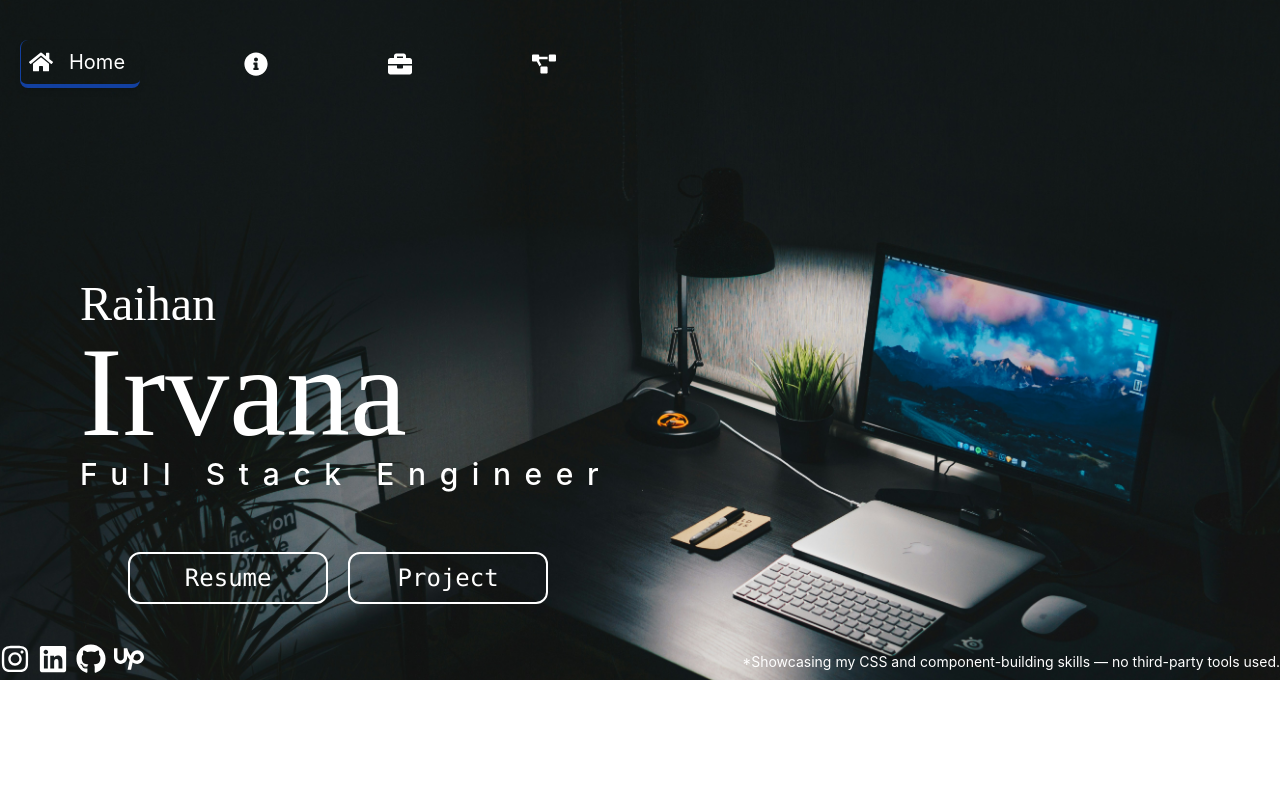
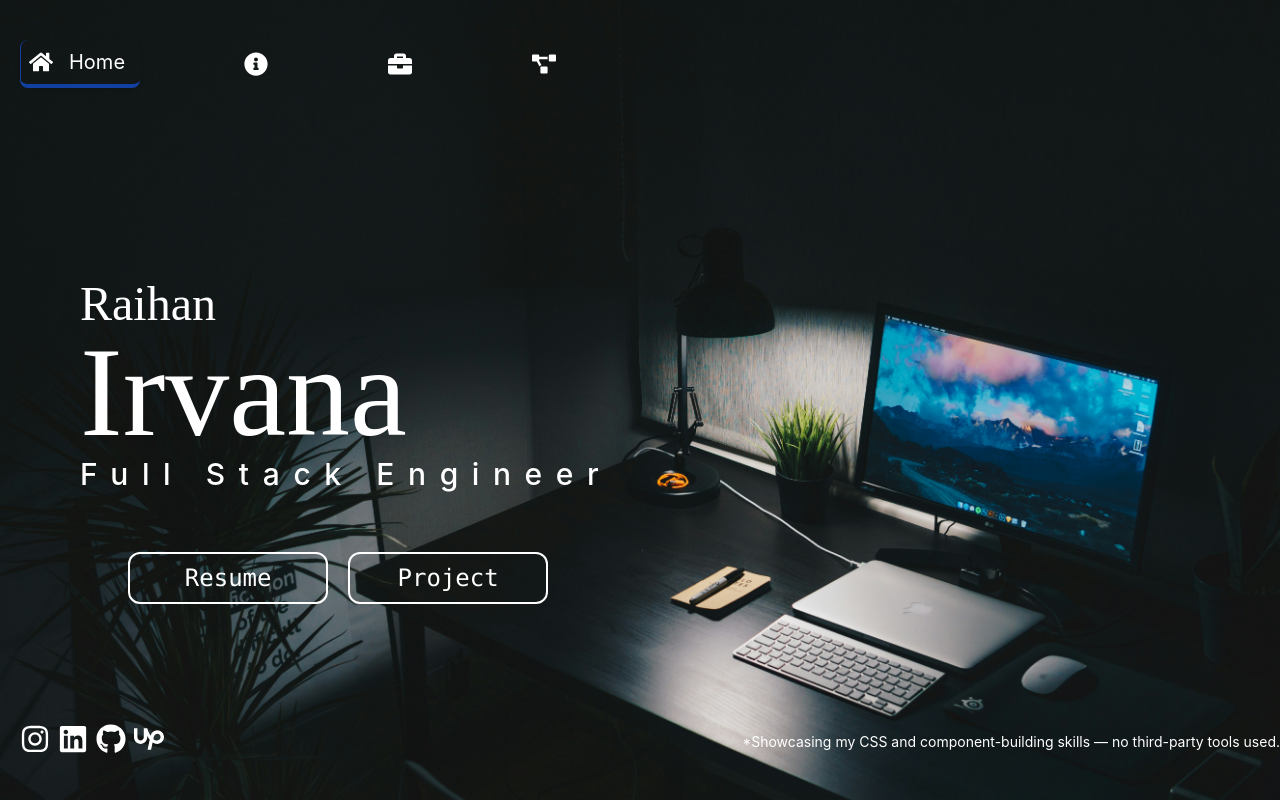
Before and after one commit to raihanirvana/personal-web, a React (Vite) app: page / in a window 1280 px wide. Built offline with nearby package versions, Linux system fonts and the light colour scheme; a web font is replaced by a local one.

Commit message:
CHORE: change styling for container page

```diff
--- a/src/pages/Home/Home.page.tsx
+++ b/src/pages/Home/Home.page.tsx
@@ -8,25 +8,19 @@ import { NavigationButton } from './components';
 import { useHomeEffectReturn } from './Home.page.type';
 
 /**
- * Renders and contacts list.
- *
- * @returns {JSX.Element} The JSX element containing contacts list.
- */
-const renderContacts = (): JSX.Element => (
-  <div className="mt-10 w-screen">
-    <ContactsList />
-  </div>
-);
-
-/**
  * Renders the navigation bar and contacts list.
  *
  * @returns {JSX.Element} The JSX element containing the navigation bar and contacts list.
  */
-const renderNavigationBar = (): JSX.Element => (
-  <div className="fixed top-10 left-5">
-    <NavigationBar activeBar={1} />
-  </div>
+const navigationBarAndContacts = (): JSX.Element => (
+  <React.Fragment>
+    <div className="fixed top-10 left-5">
+      <NavigationBar activeBar={1} />
+    </div>
+    <div className="fixed bottom-0 pl-5 pb-0 md:pb-10 w-screen">
+      <ContactsList />
+    </div>
+  </React.Fragment>
 );
 
 /**
@@ -112,13 +106,12 @@ const Home = (): JSX.Element => {
   const { showRole, showButtonNavigation } = useHomeEffect();
 
   return (
-    <div className="w-full bg-[url('/assets/home-background.jpg')] bg-cover bg-no-repeat bg-center h-full">
+    <div className="w-full bg-[url('/assets/home-background.jpg')] bg-cover bg-no-repeat bg-center min-h-screen">
       <Helmet>
         <title>Home</title>
       </Helmet>
-      {renderNavigationBar()}
+      {navigationBarAndContacts()}
       {heroSection(showRole, showButtonNavigation)}
-      {renderContacts()}
     </div>
   );
 };
```
